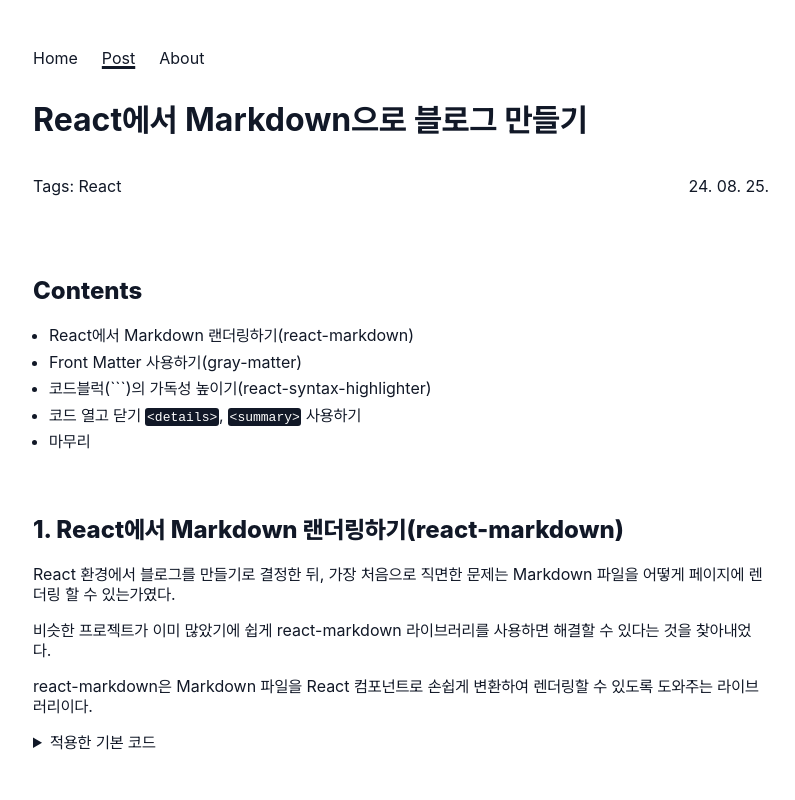
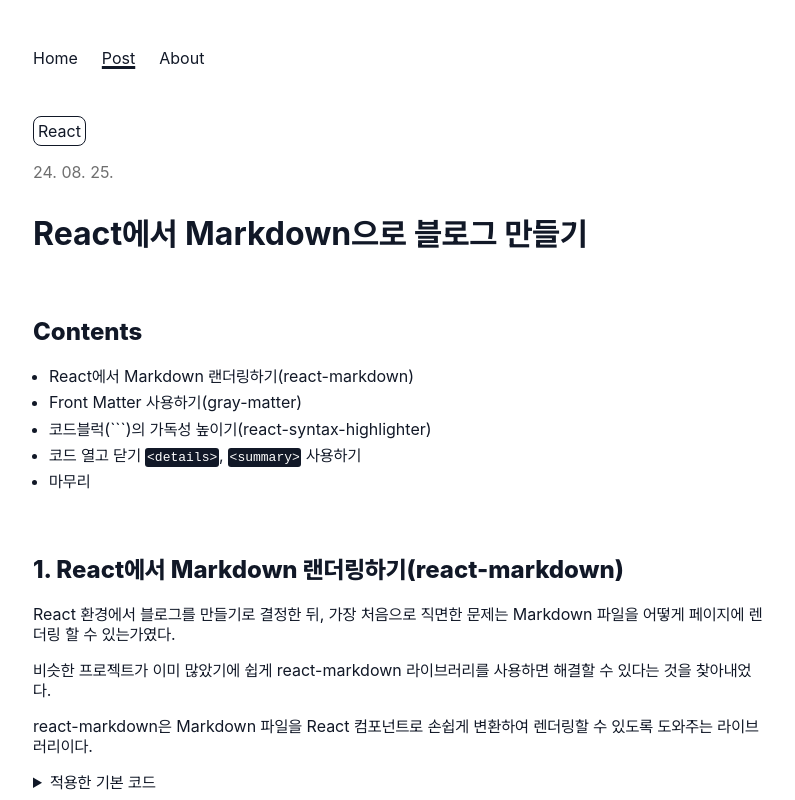
Before and after one commit to SioJeong/siojeong.github.io, a React (Vite) app: page /post/1 in a window 1280 px wide. Shown: the top 800 px of the page, without its empty margins (239-1034 px from the left). Built offline with nearby package versions, Linux system fonts and the light colour scheme.

Commit message:
design: 게시글 상세 페이지 태그 및 날짜  스타일 수정

```diff
--- a/src/pages/postdetail/PostDetail.module.css
+++ b/src/pages/postdetail/PostDetail.module.css
@@ -1,8 +1,26 @@
 .postInfo {
     display: flex;
+    flex-direction: column;
     justify-content: space-between;
-    align-items: center;
+    align-items: flex-start;
     margin-bottom: 2rem;
+}
+
+.postDate {
+    color: #6f6f6f;
+}
+
+.tagsContainer {
+    display: flex;
+    flex-wrap: wrap;
+    gap: 8px;
+}
+
+.tagItem {
+    padding: 4px;
+    border: 1px solid #111827;
+    border-radius: 8px;
+    background-color: transparent;
 }
 
 footer a {
--- a/src/pages/postdetail/PostDetail.tsx
+++ b/src/pages/postdetail/PostDetail.tsx
@@ -11,7 +11,7 @@ const MarkdownRenderer = lazy(() => import('../../components/markdown-renderer/M
 interface FrontMatter {
     title: string;
     date: string;
-    tag: string | string[];
+    tag: string[];
 }
 
 export default function PostDetail() {
@@ -45,16 +45,17 @@ export default function PostDetail() {
     return (
         <main>
             <header>
+                <div className={styles.postInfo}>
+                    <div className={styles.tagsContainer}>
+                        {frontmatter.tag.map((tag, index) => (
+                            <p key={index} className={styles.tagItem}>
+                                {tag}
+                            </p>
+                        ))}
+                    </div>
+                    <PostDate date={frontmatter.date} className={styles.postDate} />
+                </div>
                 <h1>{frontmatter.title}</h1>
-                <div className={styles.postInfo}>
-                    <p>
-                        Tags:{' '}
-                        {Array.isArray(frontmatter.tag)
-                            ? frontmatter.tag.join(', ')
-                            : frontmatter.tag}
-                    </p>
-                    <PostDate date={frontmatter.date} />
-                </div>
             </header>
             <article>
                 <MarkdownRenderer markdown={markdown} />
```
